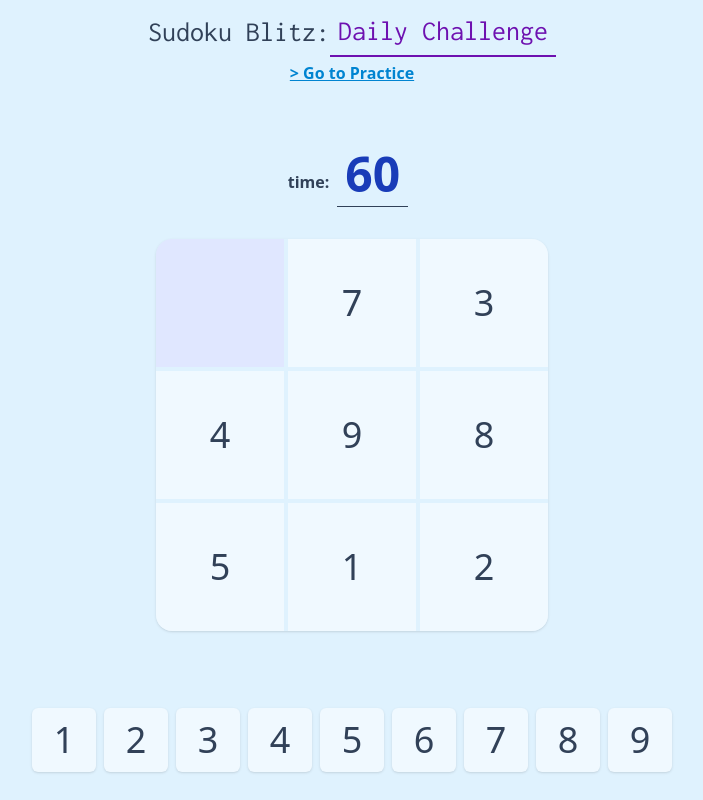
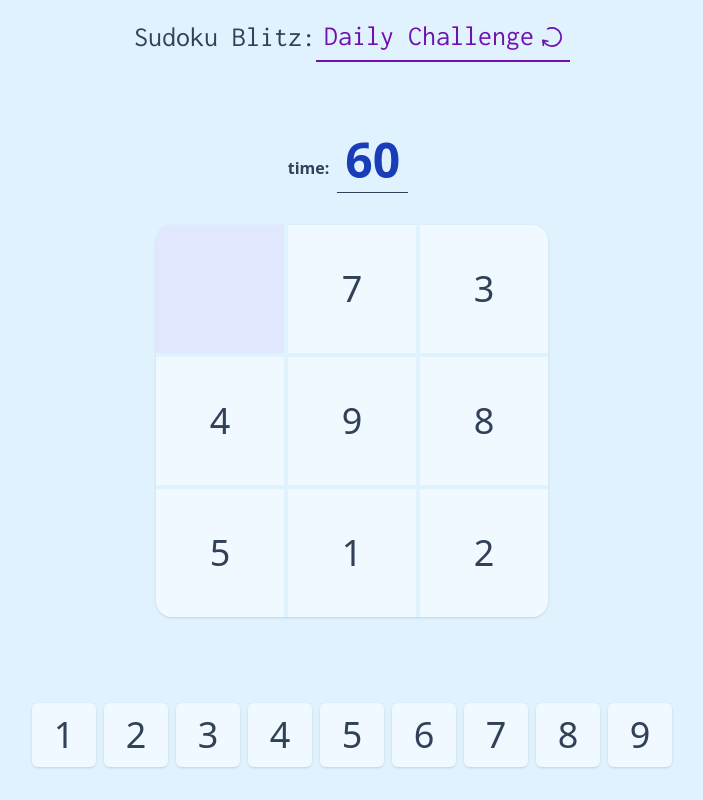
Before and after one commit to Sofia-Ortega/sudoku-blitz, a React (Vite) app: page / in a window 1280 px wide. Shown: the whole page, without its empty margins (288-991 px from the left). Built offline with nearby package versions, Linux system fonts and the light colour scheme.

Commit message:
fixed header

```diff
--- a/src/components/Header/Header.tsx
+++ b/src/components/Header/Header.tsx
@@ -1,5 +1,4 @@
 import { Dispatch, SetStateAction } from "react";
-
 interface Props {
   dailyChallenge: boolean;
   setDailyChallenge: Dispatch<SetStateAction<boolean>>;
@@ -7,23 +6,41 @@ interface Props {
 
 export default function Header({ dailyChallenge, setDailyChallenge }: Props) {
   return (
-    <div className="flex flex-col justify-center gap-1">
-      <div className="flex justify-center items-center">
-        <h1 className="text-center text-slate-700">Sudoku Blitz: </h1>
-        <div
-          className={`${
-            dailyChallenge ? "text-purple-800" : "text-blue-800"
-          }   p-2 border-b-2`}
+    <div className="flex justify-center items-center">
+      <h1 className="text-center text-slate-700">Sudoku Blitz: </h1>
+      <div
+        className={`group flex items-center gap-2 ${
+          dailyChallenge ? "text-purple-800" : "text-blue-800"
+        }   p-2 border-b-2 cursor-pointer`}
+        onClick={() => setDailyChallenge(!dailyChallenge)}
+      >
+        <h1>{dailyChallenge ? "Daily Challenge" : "Practice"}</h1>
+        <svg
+          className="transition-transform duration-300 group-hover:rotate-[30deg]"
+          fill={dailyChallenge ? "#6e11b0" : "#193cb8"}
+          height="20px"
+          width="20px"
+          version="1.1"
+          id="Capa_1"
+          xmlns="http://www.w3.org/2000/svg"
+          viewBox="0 0 489.645 489.645"
+          stroke={dailyChallenge ? "#6e11b0" : "#193cb8"}
         >
-          <h1>{dailyChallenge ? "Daily Challenge" : "Practice"}</h1>
-        </div>
+          <g id="SVGRepo_bgCarrier" stroke-width="0"></g>
+          <g
+            id="SVGRepo_tracerCarrier"
+            stroke-linecap="round"
+            stroke-linejoin="round"
+          ></g>
+          <g id="SVGRepo_iconCarrier">
+            {" "}
+            <g>
+              {" "}
+              <path d="M460.656,132.911c-58.7-122.1-212.2-166.5-331.8-104.1c-9.4,5.2-13.5,16.6-8.3,27c5.2,9.4,16.6,13.5,27,8.3 c99.9-52,227.4-14.9,276.7,86.3c65.4,134.3-19,236.7-87.4,274.6c-93.1,51.7-211.2,17.4-267.6-70.7l69.3,14.5 c10.4,2.1,21.8-4.2,23.9-15.6c2.1-10.4-4.2-21.8-15.6-23.9l-122.8-25c-20.6-2-25,16.6-23.9,22.9l15.6,123.8 c1,10.4,9.4,17.7,19.8,17.7c12.8,0,20.8-12.5,19.8-23.9l-6-50.5c57.4,70.8,170.3,131.2,307.4,68.2 C414.856,432.511,548.256,314.811,460.656,132.911z"></path>{" "}
+            </g>{" "}
+          </g>
+        </svg>
       </div>
-      <button
-        onClick={() => setDailyChallenge(!dailyChallenge)}
-        className={`underline font-bold ${"text-sky-600"}`}
-      >
-        {!dailyChallenge ? "> Go to Daily Challenge" : "> Go to Practice"}
-      </button>
     </div>
   );
 }
```
